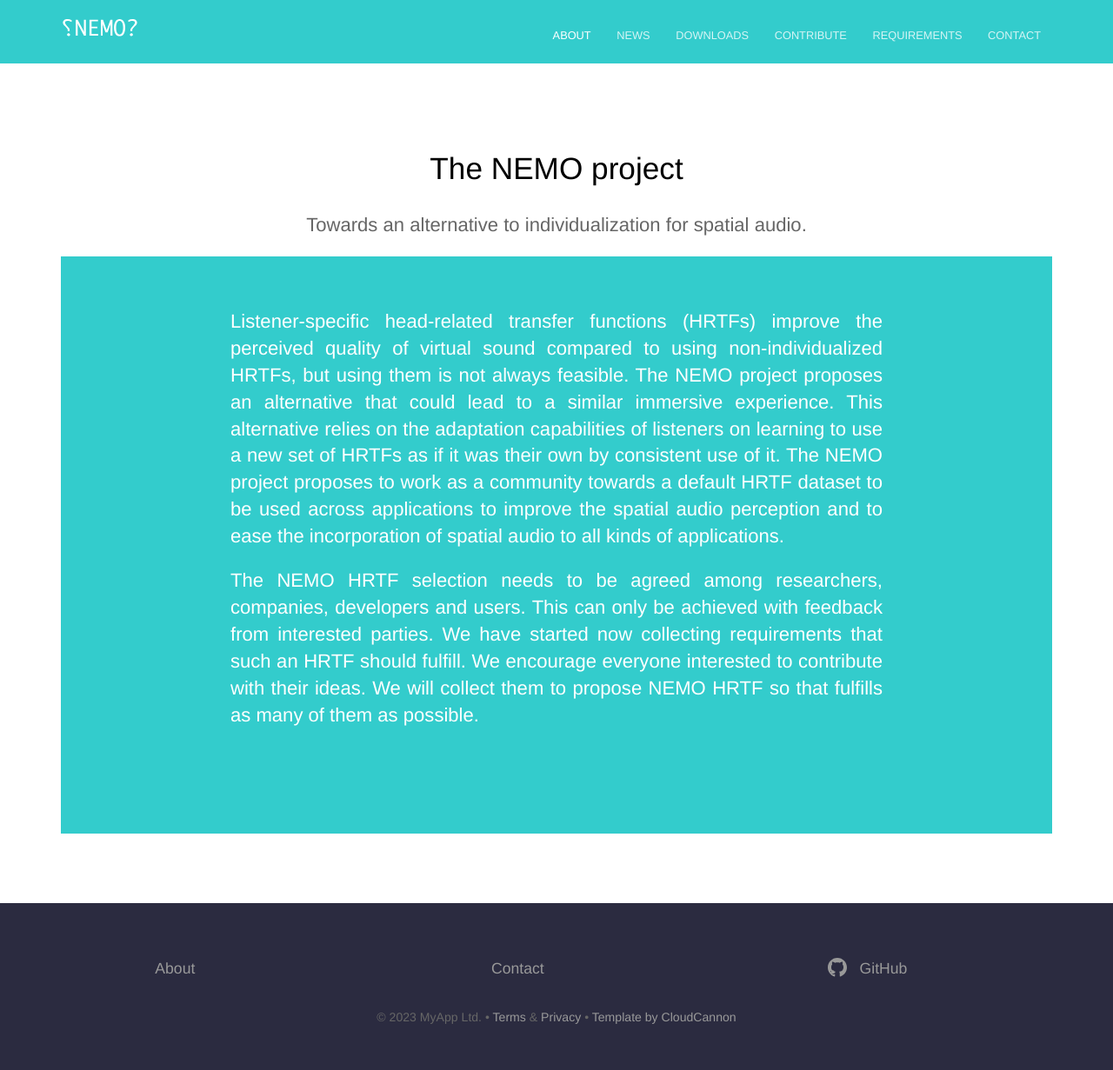
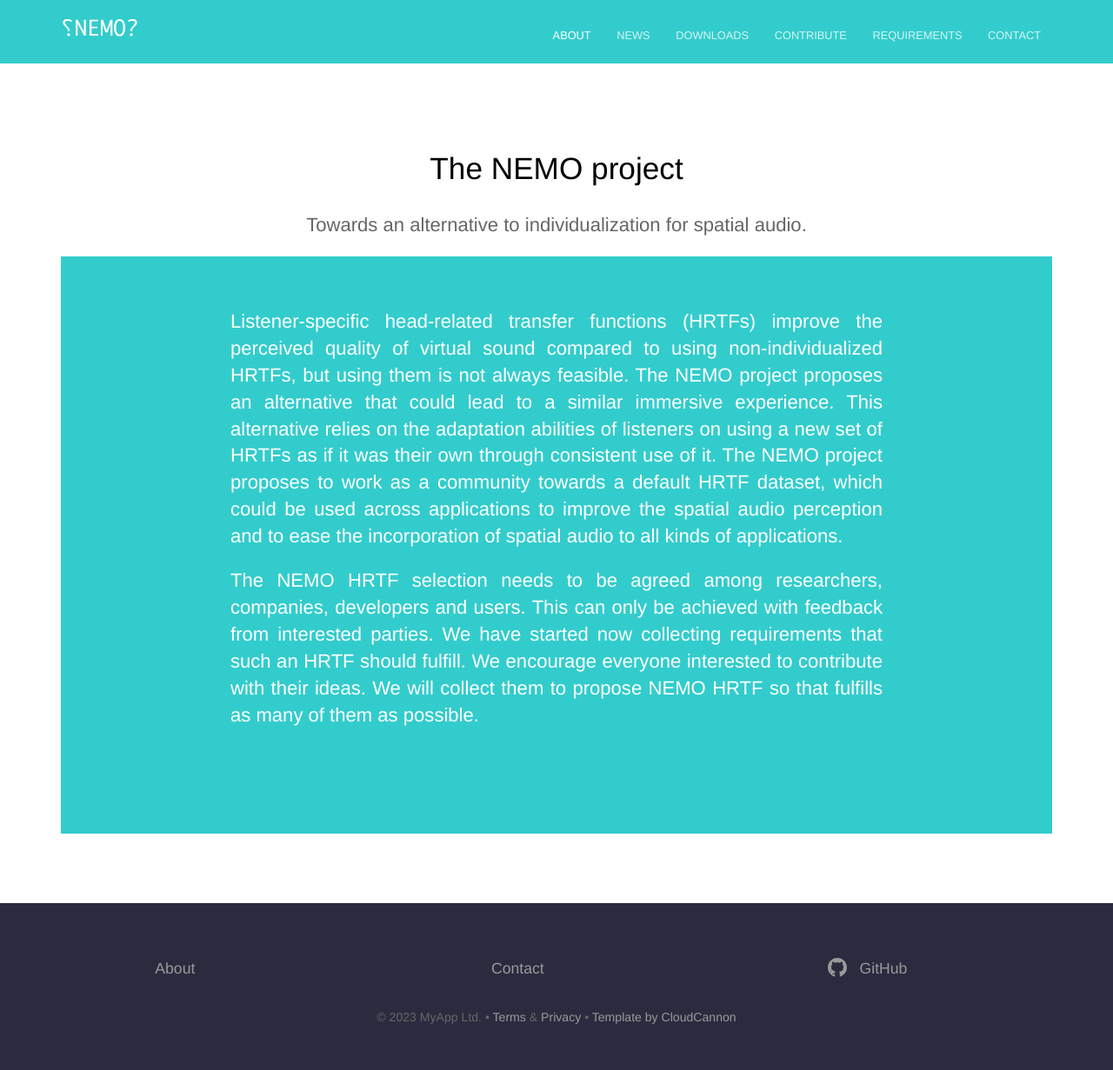
Before and after one commit to TheNEMOproject/TheNEMOproject.github.io, a Jekyll site: the page built from about.html, in a window 1280 px wide. Shown: the whole page at 87% size. Built offline with Jekyll 4.4.1, drawn with Linux system fonts in a browser that asks for light colours.

Commit message:
Update about.html

```diff
--- a/about.html
+++ b/about.html
@@ -5,7 +5,7 @@
 <section class="hero">
 	<div class="text-container">
 		<h1 class="editable"><strong> </strong></h1>
-		<p class="subtext_justified editable">Listener-specific head-related transfer functions (HRTFs) improve the perceived quality of virtual sound compared to using non-individualized HRTFs, but using them is not always feasible. The NEMO project proposes an alternative that could lead to a similar immersive experience. This alternative relies on the adaptation capabilities of listeners on learning to use a new set of HRTFs as if it was their own by consistent use of it. The NEMO project proposes to work as a community towards a default HRTF dataset to be used across applications to improve the spatial audio perception and to ease the incorporation of spatial audio to all kinds of applications.</p>
+		<p class="subtext_justified editable">Listener-specific head-related transfer functions (HRTFs) improve the perceived quality of virtual sound compared to using non-individualized HRTFs, but using them is not always feasible. The NEMO project proposes an alternative that could lead to a similar immersive experience. This alternative relies on the adaptation abilities of listeners on using a new set of HRTFs as if it was their own through consistent use of it. The NEMO project proposes to work as a community towards a default HRTF dataset, which could be used across applications to improve the spatial audio perception and to ease the incorporation of spatial audio to all kinds of applications.</p>
 		<h1 class="editable"><strong> </strong></h1>
 		<p class="subtext_justified editable">The NEMO HRTF selection needs to be agreed among researchers, companies, developers and users. This can only be achieved with feedback from interested parties. We have started now collecting requirements that such an HRTF should fulfill. We encourage everyone interested to contribute with their ideas. We will collect them to propose NEMO HRTF so that fulfills as many of them as possible. </p>
 	</div>
```
